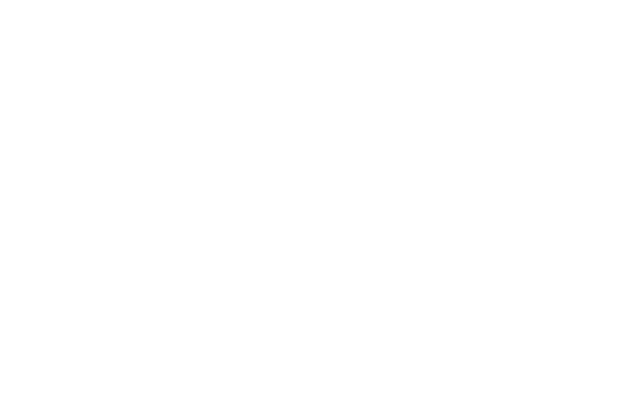
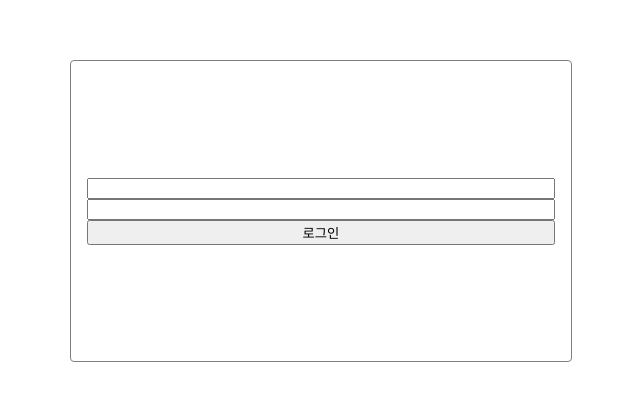
Before and after one commit to seogki/financialHub, a React app: page / in a window 1280 px wide. Shown: the part 189-590 px from the top of the page, without its empty margins (319-959 px from the left). Built offline with nearby package versions, Linux system fonts and the light colour scheme.

Commit message:
Login form 추가

```diff
--- a/package.json
+++ b/package.json
@@ -4,6 +4,7 @@
   "private": true,
   "dependencies": {
     "@babel/core": "7.12.3",
+    "@craco/craco": "^6.1.1",
     "@pmmmwh/react-refresh-webpack-plugin": "0.4.3",
     "@svgr/webpack": "5.5.0",
     "@testing-library/jest-dom": "^5.11.4",
@@ -13,6 +14,7 @@
     "@types/node": "^12.0.0",
     "@types/react": "^17.0.0",
     "@types/react-dom": "^17.0.0",
+    "@types/react-router-dom": "^5.1.7",
     "@typescript-eslint/eslint-plugin": "^4.5.0",
     "@typescript-eslint/parser": "^4.5.0",
     "babel-eslint": "^10.1.0",
@@ -61,6 +63,7 @@
     "react-router-dom": "^5.2.0",
     "resolve": "1.18.1",
     "resolve-url-loader": "^3.1.2",
+    "sass": "^1.32.8",
     "sass-loader": "^10.0.5",
     "semver": "7.3.2",
     "style-loader": "1.3.0",
@@ -77,7 +80,8 @@
   "scripts": {
     "start": "node scripts/start.js",
     "build": "node scripts/build.js",
-    "test": "node scripts/test.js"
+    "test": "node scripts/test.js",
+    "local": "HOST=192.168.1.71 node scripts/start.js"
   },
   "eslintConfig": {
     "extends": [
--- a/src/App.tsx
+++ b/src/App.tsx
@@ -1,9 +1,14 @@
-function App() {
-  return (
-    <div className="App">
+import React from "react";
+import { BrowserRouter, Redirect, Route, Switch } from "react-router-dom";
+import Login from "./components/Login/Login";
 
-    </div>
-  );
-}
+const App: React.FC = () => (
+  <BrowserRouter>
+    <Switch>
+      <Route path="/" exact component={Login}></Route>
+      <Redirect path="*" to="/" />
+    </Switch>
+  </BrowserRouter>
+)
 
 export default App;
--- /dev/null
+++ b/src/assets/css/common.scss
@@ -0,0 +1,140 @@
+@charset 'utf-8';
+html,
+body,
+div,
+object,
+iframe,
+h1,
+h2,
+h3,
+h4,
+h5,
+h6,
+p,
+blockquote,
+pre,
+abbr,
+address,
+cite,
+code,
+del,
+dfn,
+em,
+img,
+ins,
+kbd,
+q,
+samp,
+small,
+strong,
+sub,
+sup,
+var,
+dl,
+dt,
+dd,
+ol,
+ul,
+li,
+fieldset,
+form,
+label,
+legend,
+table,
+caption,
+tbody,
+tfoot,
+thead,
+tr,
+th,
+td,
+article,
+aside,
+canvas,
+details,
+figcaption,
+figure,
+footer,
+header,
+hgroup,
+menu,
+nav,
+section,
+summary,
+time,
+mark,
+audio,
+video {
+  margin: 0;
+  padding: 0;
+  border: 0;
+  background: transparent;
+  font-size: 100%;
+  vertical-align: middle;
+  outline: 0;
+  -webkit-text-size-adjust: auto;
+}
+html,body { margin: 0; height: 100%; }
+
+//* TEXTAREA
+textarea { resize: none;}
+
+//* FLOAT
+.fl { float: left; }
+.fr { float: right;}
+
+//* CURSOR
+.cursor-option { cursor: none;}
+
+//* SCROLL
+.no-scroll {overflow: hidden;}
+.hide-scroll {overflow: hidden;}
+
+//* FLEX
+.flex {display: flex;}
+.flex-horizontal {display: flex;}
+.flex-vertical {display: flex;flex-direction: column;}
+.flex-vertical-top-center {display: flex; flex-wrap: wrap; flex-direction: column; justify-content: flex-start; align-items: center;}
+.flex-center {display:flex; justify-content: center; align-items: center;}
+.flex-center-left {display:flex; justify-content: flex-start; align-items: center;}
+.flex-center-right {display:flex; justify-content: flex-end; align-items: center;}
+.flex-top-left {display:flex; justify-content: flex-start; align-items: flex-start;}
+.flex-top-right {display:flex; justify-content: flex-end; align-items: flex-start;}
+.flex-top-center {display:flex; justify-content: center; align-items: flex-start;}
+.flex-bottom-left {display:flex; justify-content: flex-start; align-items: flex-end;}
+.flex-bottom-right {display:flex; justify-content: flex-end; align-items: flex-end;}
+.flex-bottom-center {display:flex; justify-content: center; align-items: flex-end;}
+.flex-wrap {flex-wrap: wrap;}
+
+//* TEXT
+.tar {text-align: right;}
+.tal {text-align: left;}
+.tac {text-align: center;}
+
+//* FONT
+.bold {font-weight: bold;}
+
+//* POSITION
+.relative {position: relative;}
+.fixed {position: fixed;}
+.sticky {position: sticky;}
+.absolute {position: absolute;}
+
+//* SIZE
+.full-size {height: 100%;width: 100%;}
+.height-full-size {height: 100%;}
+.width-full-size {width: 100%;}
+
+//* DISPLAY
+.hide {display: none;}
+.block {display: block;}
+.inline-block {display:inline-block;}
+
+//* Box Shadow
+.shadow { box-shadow: 0px 0px 7px 4px rgba(0, 0, 0, 0.25);}
+
+
+//*border
+.border-grey {border : 1px solid grey;}
+
+.round {border-radius: 4px;}
--- /dev/null
+++ b/src/assets/css/root.scss
@@ -0,0 +1,8 @@
+html, body {
+    width: 100%;
+    height: 100%;
+}
+#root {
+    width: 100%;
+    height: 100%;
+}
--- a/src/components/Login/Login.tsx
+++ b/src/components/Login/Login.tsx
@@ -1,6 +1,15 @@
+import React, {Fragment} from "react";
+import LoginForm from "./LoginForm";
+import "@Css/common.scss"
+const Login = () => {
 
-function Login() {
-
+        return (
+            <Fragment>
+                <div className={"flex-center full-size"}>
+                <LoginForm></LoginForm>
+                </div>
+            </Fragment>
+            )
 }
 
-export default Login;
+export default Login
--- /dev/null
+++ b/src/components/Login/LoginForm.tsx
@@ -0,0 +1,30 @@
+import React, {Fragment} from "react";
+
+const loginFormStyle = {
+    width: "500px",
+    height: "300px"
+}
+
+const marginStyle = {
+    width : "calc(100% - 32px)",
+    height: "calc(100% - 32px)",
+    margin : "16px",
+    justifyContent : "center"
+}
+
+const LoginForm = () => {
+
+    return (
+        <Fragment>
+            <div id="login-form" className={"border-grey round"} style={loginFormStyle}>
+                <div id="margin-wrapper" style={marginStyle} className={"flex-vertical"} >
+                    <input type="text"></input>
+                    <input type="text"></input>
+                    <button>로그인</button>
+                </div>
+            </div>
+        </Fragment>
+    )
+}
+
+export default LoginForm;
--- a/src/index.tsx
+++ b/src/index.tsx
@@ -1,6 +1,6 @@
 import React from 'react';
 import ReactDOM from 'react-dom';
-import './index.css';
+import './assets/css/root.scss';
 import App from './App';
 import reportWebVitals from './reportWebVitals';
 
```
Also changed, not shown: config/webpack.config.js (+117 -114 lines), tsconfig.json (line endings or trailing spaces), 1 other file (tests, documents, lock files or other folders).
